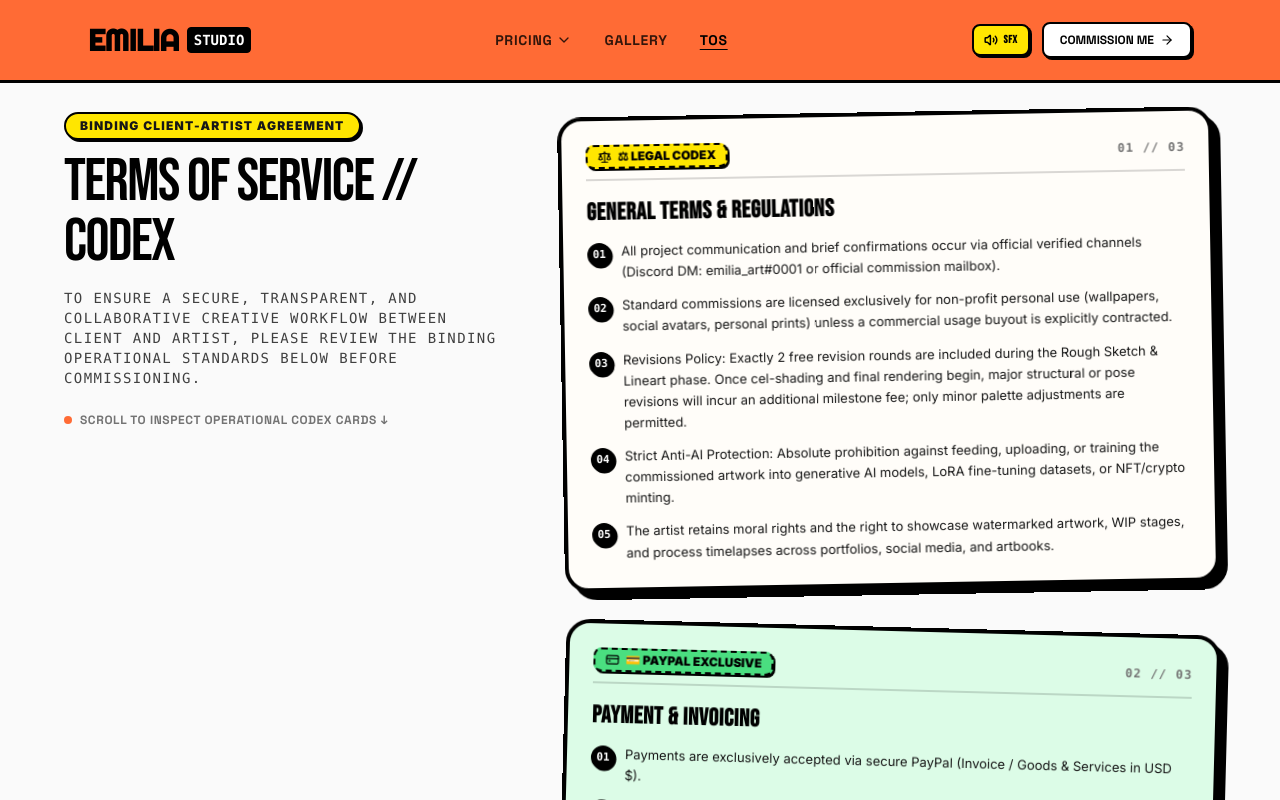
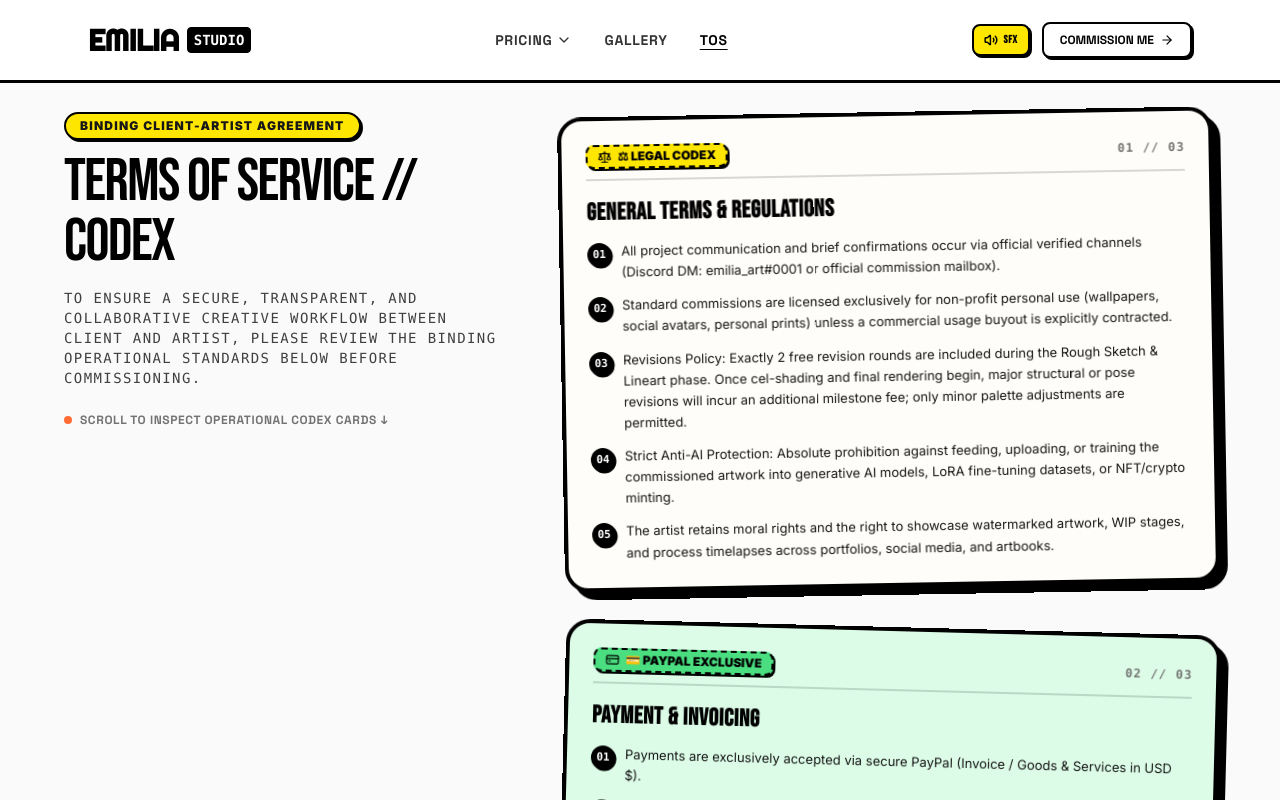
Before and after one commit to huzaifayaseen-bit/artwork_portfolio, a Next.js app: page /tos in a window 1280 px wide. Shown: the top 800 px of the page. Built offline with nearby package versions, Linux system fonts and the light colour scheme; no server answers.

Commit message:
fix: restore dynamic white navbar on scroll and subpages

```diff
--- a/src/components/layout/Navbar.tsx
+++ b/src/components/layout/Navbar.tsx
@@ -30,12 +30,17 @@ export const Navbar: React.FC<NavbarProps> = ({ profile, queueData }) => {
 
   useEffect(() => {
     const handleScroll = () => {
-      const y = window.scrollY || document.documentElement.scrollTop || 0;
-      setIsScrolled(y > 40);
+      const doc = document.documentElement;
+      const y = window.pageYOffset ?? window.scrollY ?? doc.scrollTop ?? document.body.scrollTop ?? 0;
+      setIsScrolled(y > 30);
     };
     handleScroll();
     window.addEventListener("scroll", handleScroll, { passive: true });
-    return () => window.removeEventListener("scroll", handleScroll);
+    document.addEventListener("scroll", handleScroll, { passive: true });
+    return () => {
+      window.removeEventListener("scroll", handleScroll);
+      document.removeEventListener("scroll", handleScroll);
+    };
   }, []);
 
   // Prevent background scrolling when mobile menu is open
@@ -140,8 +145,9 @@ export const Navbar: React.FC<NavbarProps> = ({ profile, queueData }) => {
     <>
       {/* Edge-to-edge Top Bar (Xotoe reference style) */}
       <header
-        className="fixed top-0 left-0 w-full z-50 border-b-[3px] border-black transition-colors duration-200"
-        style={{ backgroundColor: isScrolled ? "#FFFFFF" : "#FF6B35" }}
+        className={`fixed top-0 left-0 w-full z-50 border-b-[3px] border-black transition-colors duration-200 ${
+          isScrolled || pathname !== "/" ? "!bg-white" : "!bg-[#FF6B35]"
+        }`}
       >
         <div className="max-w-6xl mx-auto h-14 sm:h-16 md:h-20 px-4 sm:px-6 flex items-center justify-between">
           {/* LEFT: EMILIA STUDIO logo in black */}
```
